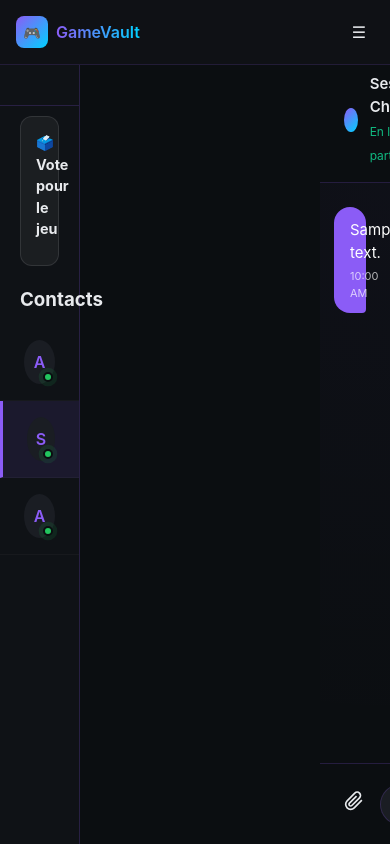
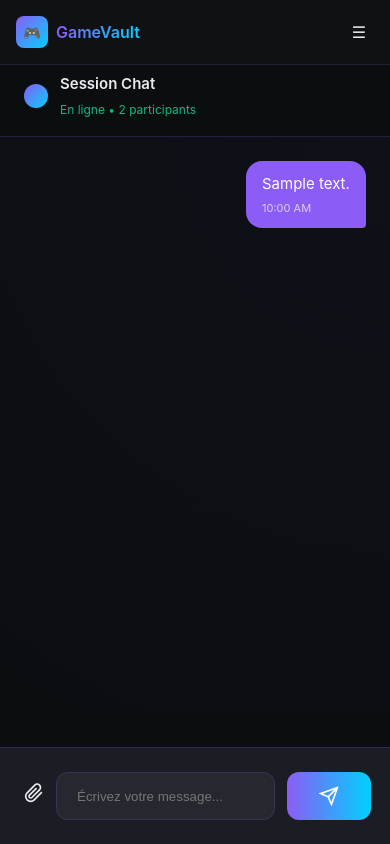
Before and after one commit to qunetinL/GameVault, a PHP site: page /chat.php in a window 390 px wide. Run offline with PHP 8.4, Linux system fonts and the light colour scheme; tables that the repository leaves empty hold one stand-in row (values such as "Sample post"); data that the repository does not hold is empty.

Commit message:
Jour 21 : Revue du front-end
finalisation du front-end et correctifs

```diff
--- a/src/public/chat.php
+++ b/src/public/chat.php
@@ -52,90 +52,6 @@ $currentPath = "/chat.php";
     <meta name="viewport" content="width=device-width, initial-scale=1.0">
     <title>Messagerie — GameVault</title>
     <link rel="stylesheet" href="/css/style.css">
-    <style>
-        /* Styles pour le vote */
-        .vote-panel {
-            background: rgba(255, 255, 255, 0.05);
-            border-radius: 12px;
-            padding: 15px;
-            margin-bottom: 20px;
-            border: 1px solid rgba(255, 255, 255, 0.1);
-        }
-
-        .vote-title {
-            font-size: 0.9rem;
-            font-weight: bold;
-            margin-bottom: 10px;
-            display: flex;
-            align-items: center;
-            gap: 8px;
-        }
-
-        .vote-options {
-            display: flex;
-            flex-direction: column;
-            gap: 8px;
-        }
-
-        .vote-option {
-            background: rgba(255, 255, 255, 0.03);
-            border: 1px solid rgba(255, 255, 255, 0.1);
-            padding: 8px 12px;
-            border-radius: 8px;
-            cursor: pointer;
-            transition: all 0.2s;
-            display: flex;
-            justify-content: space-between;
-            align-items: center;
-        }
-
-        .vote-option:hover {
-            background: rgba(var(--primary-rgb), 0.1);
-            border-color: var(--primary-color);
-        }
-
-        .vote-option.selected {
-            background: var(--primary-color);
-            color: white;
-            border-color: var(--primary-color);
-        }
-
-        .vote-count {
-            font-size: 0.8rem;
-            opacity: 0.7;
-        }
-
-        .typing-indicator {
-            font-size: 0.8rem;
-            font-style: italic;
-            color: var(--primary-color);
-            height: 20px;
-            margin-bottom: 5px;
-            opacity: 0;
-            transition: opacity 0.3s;
-        }
-
-        .typing-indicator.active {
-            opacity: 1;
-        }
-
-        /* Animation des messages */
-        @keyframes slideIn {
-            from {
-                opacity: 0;
-                transform: translateY(10px);
-            }
-
-            to {
-                opacity: 1;
-                transform: translateY(0);
-            }
-        }
-
-        .message-bubble {
-            animation: slideIn 0.3s ease-out forwards;
-        }
-    </style>
 </head>
 
 <body class="body-fixed">
@@ -269,7 +185,7 @@ $currentPath = "/chat.php";
     </div>
 
     <script src="/js/main.js"></script>
-    <script src="/js/chat.js"></script>
+    <script src="js/chat.js?v=2"></script>
 </body>
 
 </html>
--- a/src/public/css/components.css
+++ b/src/public/css/components.css
@@ -1122,21 +1122,32 @@
 }
 
 .chat-input-area {
-    padding: 1rem 1.5rem;
+    padding: 1.5rem;
+    background: var(--card);
     border-top: 1px solid var(--border);
     display: flex;
-    align-items: center;
-    gap: 1rem;
+    gap: 0.75rem;
 }
 
-.chat-input {
+.chat-input-area input {
     flex: 1;
-    background: var(--card);
+    background: rgba(255, 255, 255, 0.05);
     border: 1px solid var(--border);
-    border-radius: 9999px;
     padding: 0.75rem 1.25rem;
-    color: var(--foreground);
+    border-radius: 0.75rem;
+    color: white;
     outline: none;
+    transition: border-color 0.2s;
+}
+
+.chat-input-area input:focus {
+    border-color: var(--primary);
+}
+
+.btn--icon {
+    padding: 0.75rem;
+    aspect-ratio: 1/1;
+    border-radius: 0.75rem;
 }
 
 .chat-input:focus {
@@ -1216,15 +1227,13 @@
 
 @media (max-width: 768px) {
     .chat-sidebar {
-        width: 80px;
+        display: none;
     }
 
     .contact-info,
     .chat-sidebar__header h2 {
         display: none;
     }
-
-    .chat-sidebar__header {}
 }
 
 /* ── CHAT & MESSAGING ────────────────────────────────────────── */
@@ -1400,3 +1409,19 @@
     border: 2px solid var(--background);
     animation: pulse-online 2s infinite;
 }
+
+/* Response: Chat mobile */
+@media (max-width: 768px) {
+    .chat-app {
+        grid-template-columns: 1fr;
+    }
+
+    .chat-sidebar {
+        display: none !important;
+        /* Hide contacts on mobile by default */
+    }
+
+    .chat-window {
+        height: calc(100vh - 57px);
+    }
+}
--- a/src/public/js/chat.js
+++ b/src/public/js/chat.js
@@ -66,7 +66,7 @@ document.addEventListener('DOMContentLoaded', () => {
         try {
             const response = await fetch('/api/messages.php', {
                 method: 'POST',
-                headers: { 'Content-Type:': 'application/json' },
+                headers: { 'Content-Type': 'application/json' },
                 body: JSON.stringify({
                     session_id: sessionId,
                     sender_id: userId,
```
